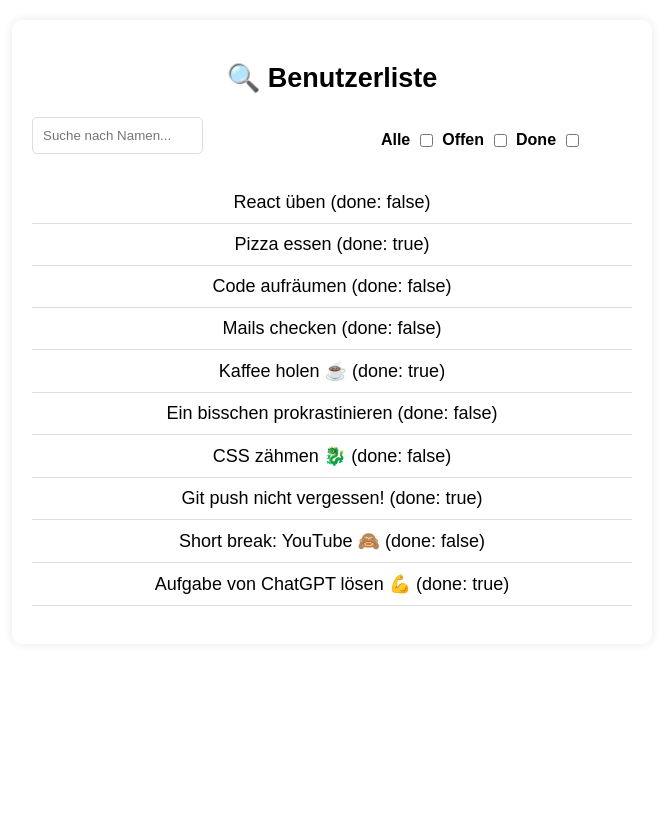
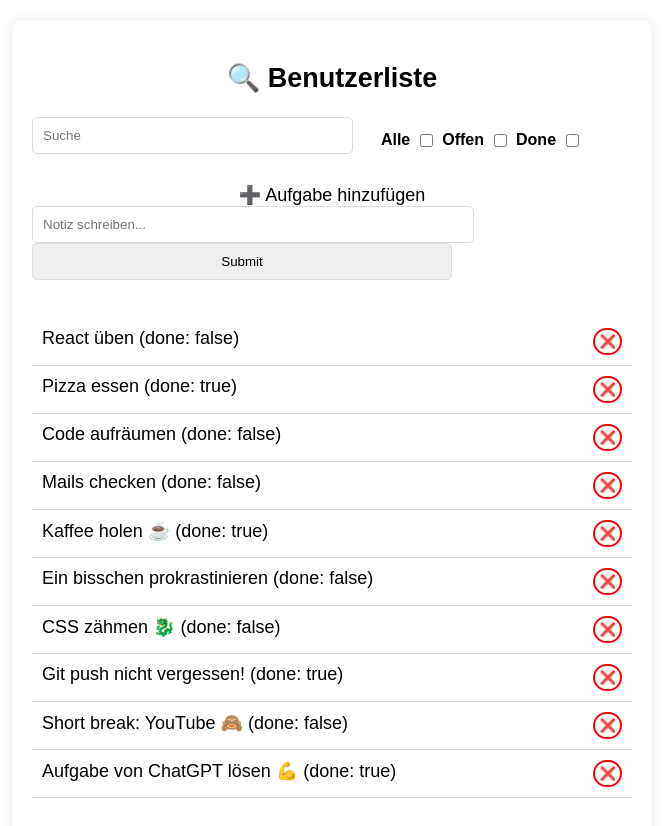
Before and after one commit to Lukas3162000/fun-storage, a React (Vite) app: page / in a window 1280 px wide. Shown: the top 826 px of the page, without its empty margins (308-971 px from the left). Before the commit the page ends 800 px from the top, so only its background shows below. Built offline with nearby package versions, Linux system fonts and the light colour scheme.

Commit message:
delete feature fertig und neue todos adden fertig

```diff
--- a/src/App.css
+++ b/src/App.css
@@ -1,6 +1,11 @@
 body{
   font-family: sans-serif;
   font-size: 18px;
+}
+
+h3{
+  display: flex;
+  justify-content: flex-start;
 }
 
 .container {
@@ -19,7 +24,7 @@ body{
 }
 
 .InputField {
-  width: 50%;
+  width: 100%;
   padding: 10px;
   margin-bottom: 10px;
   border: 1px solid #ddd;
@@ -47,3 +52,36 @@ body{
   font-size: 1rem;
   font-weight: 600;
 }
+
+form{
+ padding-top: 20px;
+ padding-bottom: 20px;
+
+}
+
+form input{
+display: flex;
+justify-content: center;
+width: 70%;
+padding: 10px;
+border: 1px solid #ddd;
+border-radius: 5px;
+}
+
+li{
+  display: flex;
+  justify-content: space-between;
+}
+
+.btn{
+  border: 2px solid red;
+  border-radius: 20px;
+  padding: 4px;
+  margin-left: 12px;
+  background-color: #ffffff00;
+}
+
+.btn:hover{
+  background-color: rgb(253, 193, 193);
+  color: white;
+}
--- a/src/App.jsx
+++ b/src/App.jsx
@@ -62,6 +62,27 @@ function App() {
     setNewTasks(filteredTasks);
   }
 
+  //Neue Todos
+  const [newTodoText,setNewTodoText] = useState("");
+  function handleAddToDo(event){
+    event.preventDefault();
+    if(newTodoText.trim() !==""){
+    const newTodo = {
+      id: toDos.length+1,
+      text: newTodoText,
+      done: false,
+    };
+    setToDos([...toDos, newTodo]);
+    setNewTodoText("");
+  }
+  }
+
+  //Todos löschen-handler
+  function handleDeletion(id){
+    const updatedToDos = toDos.filter(toDos => toDos.id !== id);
+    setToDos(updatedToDos);
+  }
+
   useEffect(()=>{
     updateTasks();
   },[isChecked1,isChecked2,isChecked3, toDos])
@@ -84,22 +105,29 @@ function App() {
     <div className="container">
       <h2>🔍 Benutzerliste</h2>
       <div className="positioner">
-      <input type="text" placeholder="Suche nach Namen..." value={searchTerm} onChange={eventHandler} className="InputField"/>
-        <div className="CheckSpace">
-          <label htmlFor="all">Alle</label>
-          <input type="checkbox" id="all" name="alle_tasks" onChange={handleChange1} checked={isChecked1}/>
+        <input type="text" placeholder="Suche" value={searchTerm} onChange={eventHandler} className="InputField"/>
+          <div className="CheckSpace">
+            <label htmlFor="all">Alle</label>
+            <input type="checkbox" id="all" name="alle_tasks" onChange={handleChange1} checked={isChecked1}/>
 
-          <label htmlFor="open">Offen</label>
-         <input type="checkbox" id="open" name="offene_tasks" onChange={handleChange2} checked={isChecked2}/>
+            <label htmlFor="open">Offen</label>
+            <input type="checkbox" id="open" name="offene_tasks" onChange={handleChange2} checked={isChecked2}/>
 
           <label htmlFor="done">Done</label>
           <input type="checkbox" id="done" name="done_tasks" onChange={handleChange3} checked={isChecked3}/>
-
         </div>
       </div>
+
+
+      <form>
+      <label>➕ Aufgabe hinzufügen</label>
+        <input type="text" placeholder="Notiz schreiben..." value={newTodoText} onChange={(e) => {setNewTodoText(e.target.value)}}/>
+        <input type="submit" value="Submit" onClick={handleAddToDo} />
+      </form>
+
       <ul className="user-list">
         {filteredSearchTasks.map((tasks) => (
-          <li key={tasks.id}>{tasks.text}</li>
+          <li key={tasks.id}>{tasks.text}<button className="btn" onClick={() => handleDeletion(tasks.id)}>❌</button></li>
         ))}
       </ul>
     </div>
```
